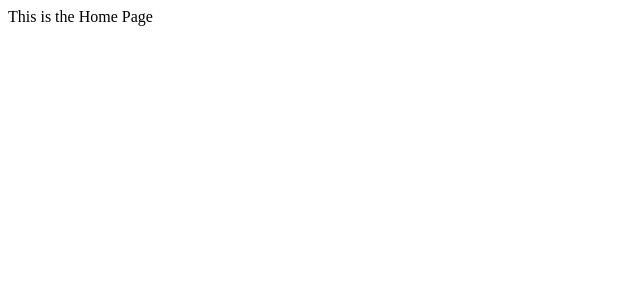
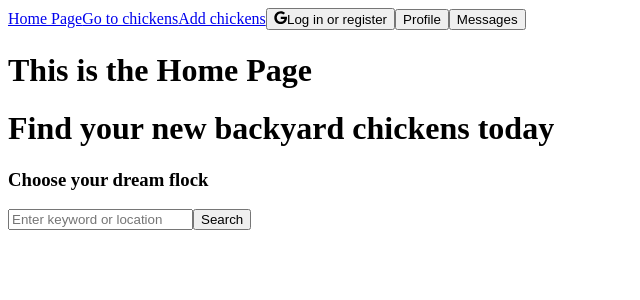
Before and after one commit to agnesnora/find-your-chicken, a Next.js app: page / in a window 1280 px wide. Shown: the top 300 px of the page, without its empty margins (0-640 px from the left). Built offline with nearby package versions, Linux system fonts and the light colour scheme.

Commit message:
setting up Navbar

```diff
--- a/app/layout.jsx
+++ b/app/layout.jsx
@@ -1,6 +1,6 @@
 import React from "react";
-import HomePage from "./page";
-
+import Navbar from "@/components/Navbar";
+import HomePageHero from "@/components/HomePageHero";
 export const metadata = {
   title: "Find Your Chicken",
   keywords: "chicken, egg, backyard chicken",
@@ -11,7 +11,9 @@ const MainLayout = ({ children }) => {
   return (
     <html>
       <body>
+        <Navbar />
         <main>{children}</main>
+        <HomePageHero />
       </body>
     </html>
   );
--- a/app/page.jsx
+++ b/app/page.jsx
@@ -1,7 +1,12 @@
 import React from "react";
+import Link from "next/link";
 
 const HomePage = () => {
-  return <div>This is the Home Page</div>;
+  return (
+    <div>
+      <h1>This is the Home Page</h1>{" "}
+    </div>
+  );
 };
 
 export default HomePage;
--- /dev/null
+++ b/components/HomePageHero.jsx
@@ -0,0 +1,14 @@
+import React from "react";
+import SearchForm from "./SearchForm";
+
+const HomePageHero = () => {
+  return (
+    <div>
+      <h1>Find your new backyard chickens today</h1>
+      <h3>Choose your dream flock</h3>
+      <SearchForm />
+    </div>
+  );
+};
+
+export default HomePageHero;
--- /dev/null
+++ b/components/Navbar.jsx
@@ -0,0 +1,23 @@
+import React from "react";
+import Link from "next/link";
+import { FaGoogle } from "react-icons/fa";
+
+const Navbar = () => {
+  return (
+    <div>
+      <Link href="/">Home Page</Link>
+      <Link href="/chickens">Go to chickens</Link>
+      <Link href="/chickens/add">Add chickens</Link>
+      <button>
+        {" "}
+        <FaGoogle />
+        Log in or register
+      </button>
+      <button>Profile</button>
+
+      <button>Messages</button>
+    </div>
+  );
+};
+
+export default Navbar;
--- /dev/null
+++ b/components/SearchForm.jsx
@@ -0,0 +1,14 @@
+import React from "react";
+
+const SearchForm = () => {
+  return (
+    <div>
+      <form>
+        <input placeholder="Enter keyword or location" />
+        <button>Search</button>
+      </form>
+    </div>
+  );
+};
+
+export default SearchForm;
--- a/package.json
+++ b/package.json
@@ -9,8 +9,9 @@
     "lint": "next lint"
   },
   "dependencies": {
+    "next": "14.2.8",
     "react": "^18",
     "react-dom": "^18",
-    "next": "14.2.8"
+    "react-icons": "^5.3.0"
   }
 }
```
Also changed, not shown: app/chickens/[id]/page.jsx (added, +7 -0 lines), app/chickens/add/page.jsx (added, +7 -0 lines), app/chickens/page.jsx (added, +9 -0 lines), jsconfig.json (+7 -2 lines), 1 other file (tests, documents, lock files or other folders).
